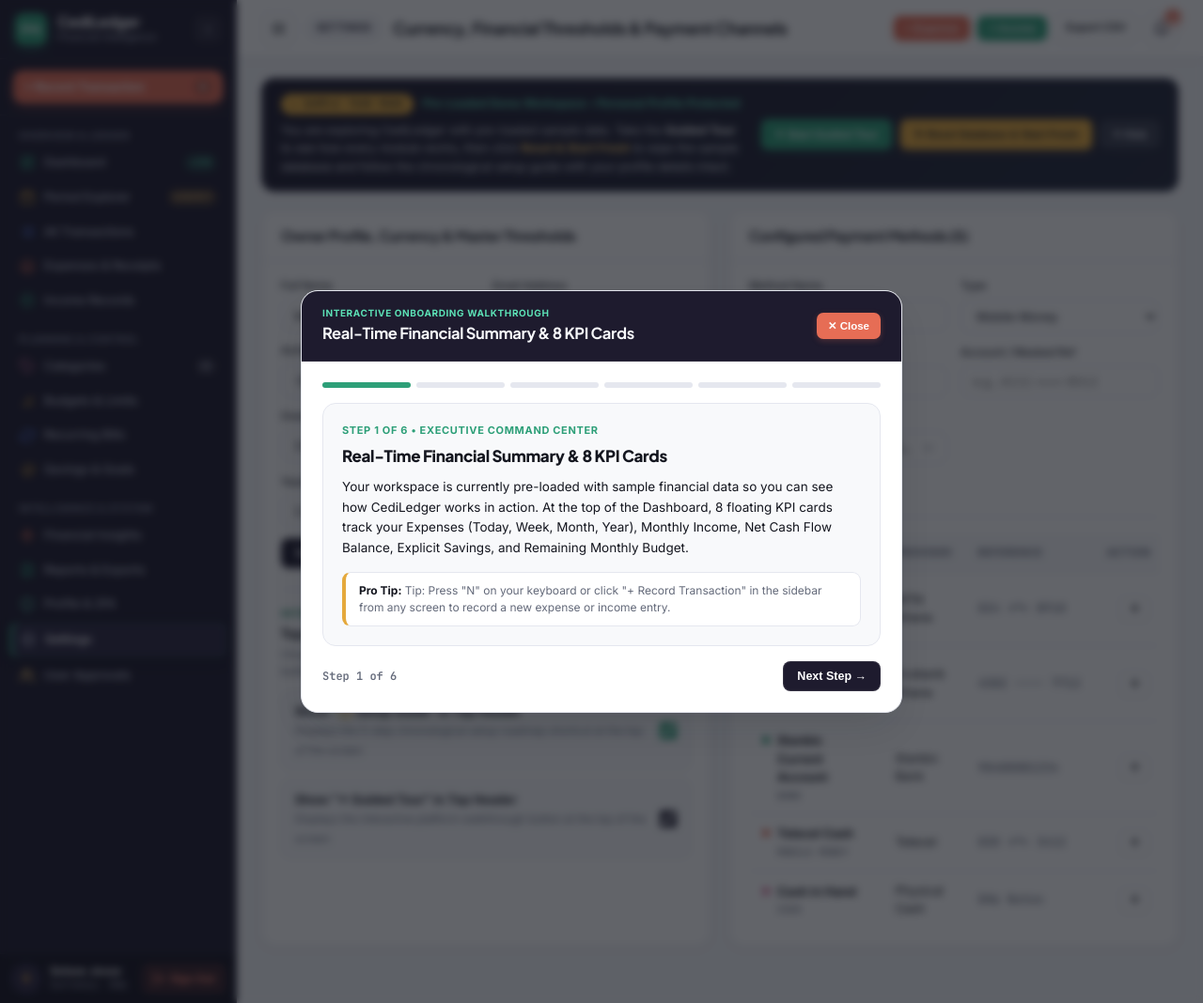
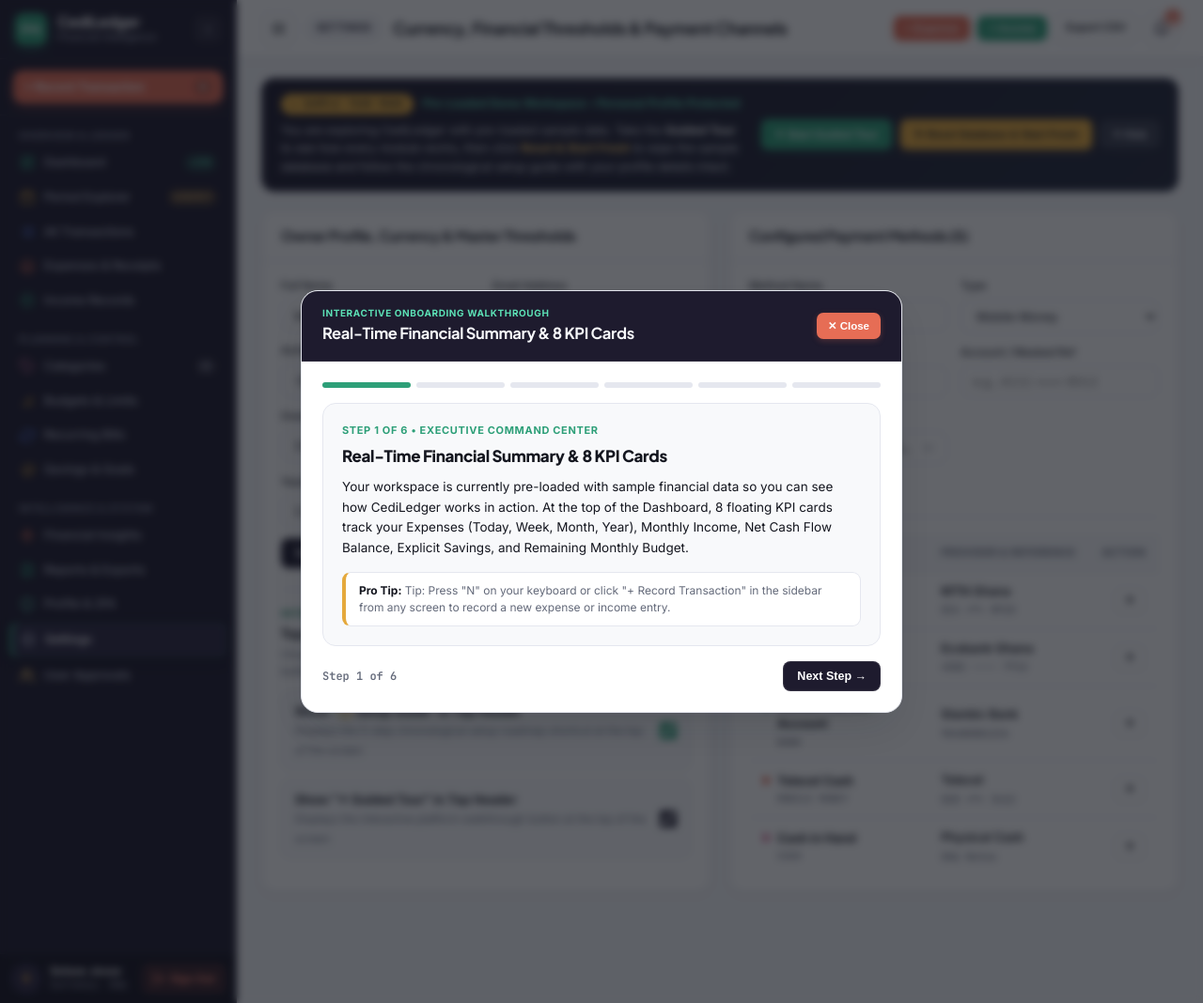
Before and after one commit to eabventures-champion/expense-tracker, a Laravel app: page /settings in a window 1280 px wide. Shown: the whole page at 94% size. Run offline with Laravel 12, Linux system fonts and the light colour scheme; a user stored in the database is signed in; data comes from the database, SQL or seed files in the repository; data that the repository does not hold is empty.

Commit message:
Place account reference under provider in Configured Payment Methods table

```diff
--- a/resources/views/settings/index.blade.php
+++ b/resources/views/settings/index.blade.php
@@ -182,8 +182,7 @@
                     <thead>
                         <tr>
                             <th>Payment Method</th>
-                            <th>Provider</th>
-                            <th>Reference</th>
+                            <th>Provider &amp; Reference</th>
                             <th style="text-align: right;">Action</th>
                         </tr>
                     </thead>
@@ -199,8 +198,12 @@
                                         </div>
                                     </div>
                                 </td>
-                                <td>{{ $pm->provider }}</td>
-                                <td class="mono" style="color: var(--text-muted); white-space: nowrap;">{{ $pm->account_reference }}</td>
+                                <td>
+                                    <div style="font-weight: 600; color: var(--text-dark);">{{ $pm->provider ?: '—' }}</div>
+                                    @if($pm->account_reference)
+                                        <div class="mono" style="font-size: 11px; color: var(--text-muted); margin-top: 2px;">{{ $pm->account_reference }}</div>
+                                    @endif
+                                </td>
                                 <td style="text-align: right;">
                                     <form action="{{ route('settings.payment-methods.destroy', $pm) }}" method="POST">
                                         @csrf
```
